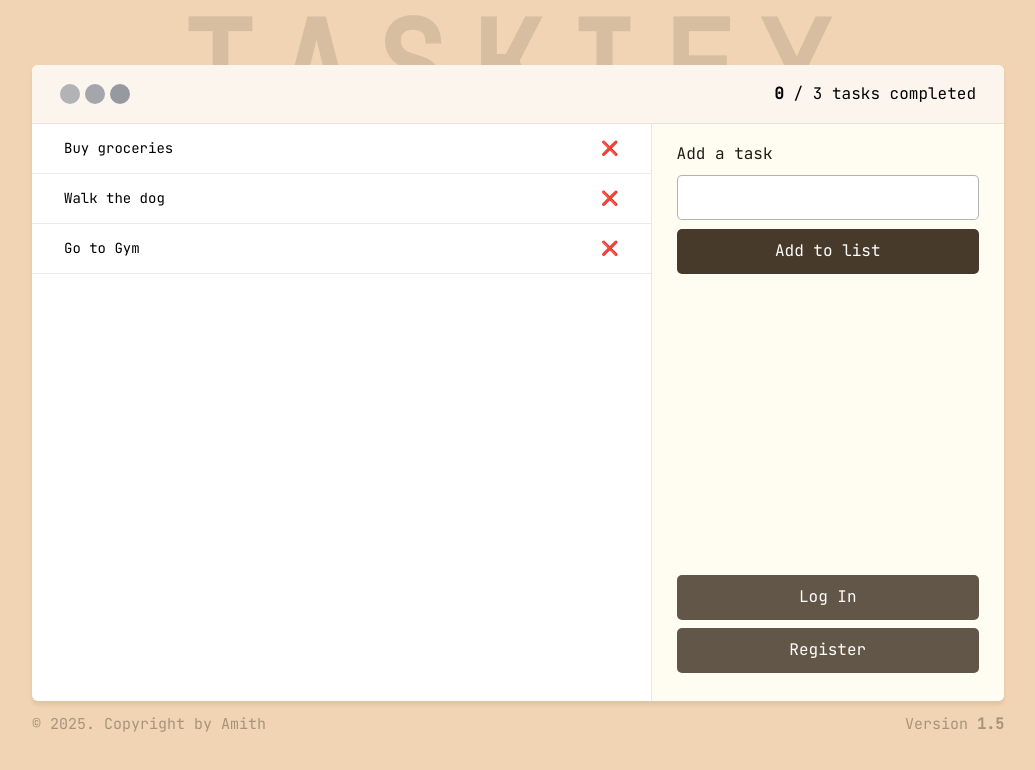
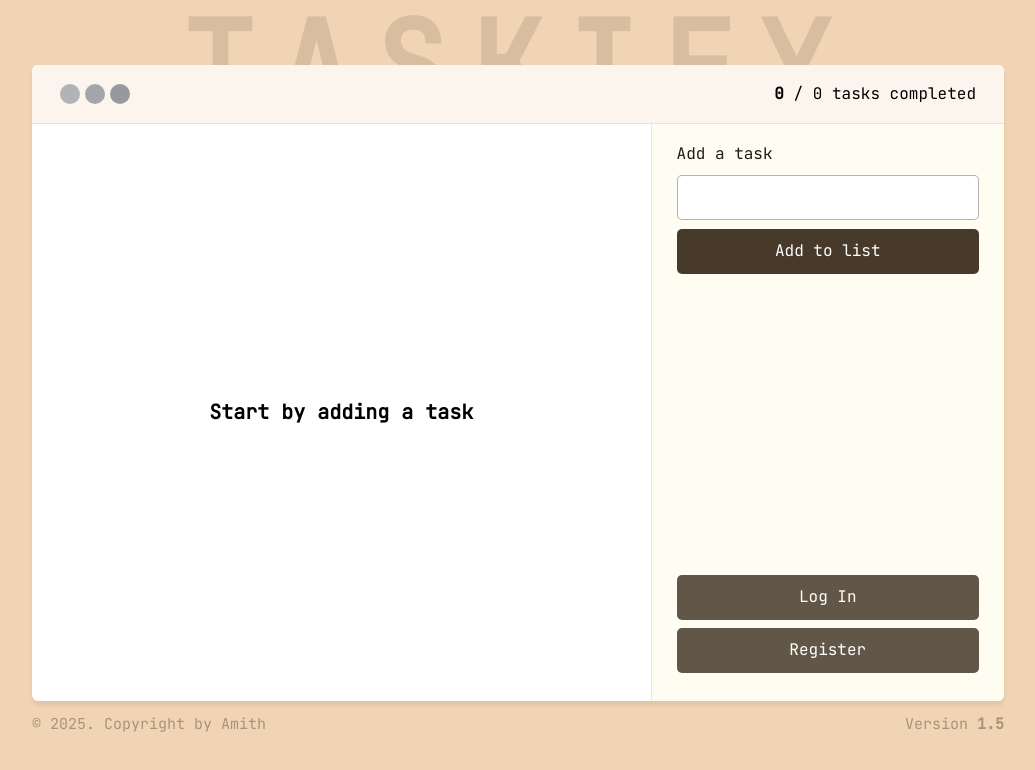
Before and after one commit to AmithBV0606/Taskify, a React (Vite) app: page / in a window 1280 px wide. Shown: the top 770 px of the page, without its empty margins (122-1157 px from the left). Built offline with nearby package versions, Linux system fonts and the light colour scheme.

Commit message:
Better app structure.

```diff
--- a/src/App.tsx
+++ b/src/App.tsx
@@ -7,11 +7,35 @@ import TodoList from "./components/TodoList";
 import { TodoProps } from "./Types/types";
 
 function App() {
-  const [initialTodos, SetInitialTodos] = useState<TodoProps[]>([
-    { id: 1, todo: "Buy groceries", isCompleted: false },
-    { id: 2, todo: "Walk the dog", isCompleted: false },
-    { id: 3, todo: "Go to Gym", isCompleted: false },
-  ]);
+  const [initialTodos, setInitialTodos] = useState<TodoProps[]>([]);
+
+  const handleAddTodo = (todoText) => {
+    if (initialTodos.length >= 3) {
+      alert("Login to add more Tasks!!");
+      return;
+    } else {
+      setInitialTodos((prev) => [
+        ...prev,
+        { id: prev.length + 1, todo: todoText, isCompleted: false },
+      ]);
+    }
+  };
+
+  const handleToggleTodo = (id) => {
+    setInitialTodos(
+      initialTodos.map((todo) => {
+        if (todo.id === id) {
+          return { ...todo, isCompleted: !todo.isCompleted };
+        }
+
+        return todo;
+      })
+    );
+  }
+
+  const handleDeleteTodo = (id) => {
+    setInitialTodos((prev) => prev.filter((todo) => todo.id !== id));
+  }
 
   return (
     <div className="flex flex-col justify-center items-center font-sans bg-[#f1d4b3] min-h-screen">
@@ -20,9 +44,16 @@ function App() {
       <main className="bg-white w-[972px] h-[636px] relative rounded-md shadow-[0_4px_4px_rgba(0,0,0,0.08)] grid grid-cols-[7fr_4fr] grid-rows-[59px_1fr] overflow-hidden">
         <Header initialTodos={initialTodos} />
 
-        <TodoList initialTodos={initialTodos} SetInitialTodos={SetInitialTodos} />
+        <TodoList
+          initialTodos={initialTodos}
+          handleToggleTodo={handleToggleTodo}
+          handleDeleteTodo={handleDeleteTodo}
+        />
 
-        <Sidebar />
+        <Sidebar
+          initialTodos={initialTodos}
+          handleAddTodo={handleAddTodo}
+        />
       </main>
 
       <Footer />
--- a/src/components/AddTodoForm.tsx
+++ b/src/components/AddTodoForm.tsx
@@ -1,12 +1,41 @@
+import { useState } from "react";
 import Button from "./Button";
 
-export default function AddTodoForm() {
+export default function AddTodoForm({ initialTodos, handleAddTodo }) {
+  const [todoText, setTodoText] = useState("");
+
+  const handleSubmit = (e: React.FormEvent<HTMLFormElement>) => {
+    e.preventDefault();
+
+    // if (initialTodos.length >= 3) {
+    //   alert("Login to add more Tasks!!");
+    //   return;
+    // } else {
+    //   setInitialTodos((prev) => [
+    //     ...prev,
+    //     { id: prev.length + 1, todo: todoText, isCompleted: false },
+    //   ]);
+    // }
+
+    if (todoText === "") {
+      alert("Cannot add an EMPTY Task, please add a valid task!");
+      return;
+    } else {
+      handleAddTodo(todoText);
+    }
+
+    setTodoText("");
+  };
+
   return (
-    <form>
+    <form onSubmit={handleSubmit}>
       <h2 className="font-medium text-[#231d15]">Add a task</h2>
       <input
         type="text"
         className="h-[45px] border border-black/30 rounded-[5px] my-[9px] text-[14px] block w-full px-[16px] outline-none"
+        // Controlled Input
+        value={todoText}
+        onChange={(e) => setTodoText(e.target.value)}
       />
       <Button>Add to list</Button>
     </form>
--- a/src/components/DeleteButton.tsx
+++ b/src/components/DeleteButton.tsx
@@ -1,27 +1,16 @@
-export default function DeleteButton({ onClick }: { onClick: () => any }) {
-  return (
-    <button onClick={onClick} className="cursor-pointer">
-      ❌
-    </button>
-  );
-}
-
-// import { TodoProps } from "../Types/types";
-
-// export default function DeleteButton({
-//   id,
-//   setInitialTodos,
-// }: {
-//   id: number;
-//   setInitialTodos: () => void;
-// }) {
+// export default function DeleteButton({ onClick }: { onClick: () => any }) {
 //   return (
-//     <button
-//       onClick={() =>
-//         setInitialTodos((prev) => prev.filter((t) => t.id !== id))
-//       }
-//     >
+//     <button onClick={onClick} className="cursor-pointer">
 //       ❌
 //     </button>
 //   );
 // }
+
+import { TodoProps } from "../Types/types";
+
+export default function DeleteButton({
+  id,
+  handleDeleteTodo,
+}) {
+  return <button onClick={() => handleDeleteTodo(id)}>❌</button>;
+}
--- a/src/components/Sidebar.tsx
+++ b/src/components/Sidebar.tsx
@@ -1,10 +1,10 @@
 import AddTodoForm from "./AddTodoForm";
 import Button from "./Button";
 
-export default function Sidebar() {
+export default function Sidebar({ initialTodos, handleAddTodo }) {
   return (
     <section className="col-[2/3] row-[2/3] bg-[#fffcf2] border-l border-black/[0.08] px-[25px] pt-[18px] pb-[28px] flex flex-col">
-      <AddTodoForm />
+      <AddTodoForm initialTodos={initialTodos} handleAddTodo={handleAddTodo} />
 
       <div className="mt-auto space-y-2">
         <Button buttonType="secondary">Log In</Button>
--- a/src/components/TodoList.tsx
+++ b/src/components/TodoList.tsx
@@ -1,7 +1,7 @@
 import DeleteButton from "./DeleteButton";
 import { TodoProps } from "../Types/types";
 
-export default function TodoList({ initialTodos, SetInitialTodos }) {
+export default function TodoList({ initialTodos, handleToggleTodo, handleDeleteTodo }) {
   // const [initialTodos, SetInitialTodos] = useState<TodoProps[]>([
   //   { id: 1, todo: "Buy groceries", isCompleted: false },
   //   { id: 2, todo: "Walk the dog", isCompleted: true },
@@ -14,23 +14,31 @@ export default function TodoList({ initialTodos, SetInitialTodos }) {
     //     t.id === todo.id ? { ...t, isCompleted: !t.isCompleted } : t
     //   )
     // );
-    SetInitialTodos(
-      initialTodos.map((t) => {
-        if (t.id === todo.id) {
-          return { ...t, isCompleted: !t.isCompleted };
-        }
+    // setInitialTodos(
+    //   initialTodos.map((t) => {
+    //     if (t.id === todo.id) {
+    //       return { ...t, isCompleted: !t.isCompleted };
+    //     }
 
-        return t;
-      })
-    );
+    //     return t;
+    //   })
+    // );
+    handleToggleTodo(todo.id);
   };
 
-  const handleDelete = (todo: TodoProps) => {
-    SetInitialTodos(initialTodos.filter((t) => t.id !== todo.id));
-  };
+  // const handleDelete = (todo: TodoProps) => {
+  //   setInitialTodos(initialTodos.filter((t) => t.id !== todo.id));
+  // };
 
   return (
     <ul>
+      {/* Using && instead of ternary is called as "Short-Circuiting" */}
+      {initialTodos.length === 0 && (
+        <li className="h-full flex justify-center items-center font-bold text-xl">
+          Start by adding a task
+        </li>
+      )}
+
       {initialTodos.map((todo: TodoProps) => (
         <li
           className="flex justify-between items-center px-8 h-[50px] text-[14px] border-b border-black/[8%]"
@@ -44,11 +52,11 @@ export default function TodoList({ initialTodos, SetInitialTodos }) {
           >
             {todo.todo}
           </span>
-          <DeleteButton onClick={() => handleDelete(todo)} />
+          {/* <DeleteButton onClick={() => handleDelete(todo)} /> */}
 
           {/* <button onClick={() => handleDelete(todo)}>❌</button> */}
 
-          {/* <DeleteButton id={todo.id} setInitialTodos={SetInitialTodos} /> */}
+          <DeleteButton id={todo.id} handleDeleteTodo={handleDeleteTodo} />
         </li>
       ))}
     </ul>
```
Also changed, not shown: 1 other file (tests, documents, lock files or other folders).
